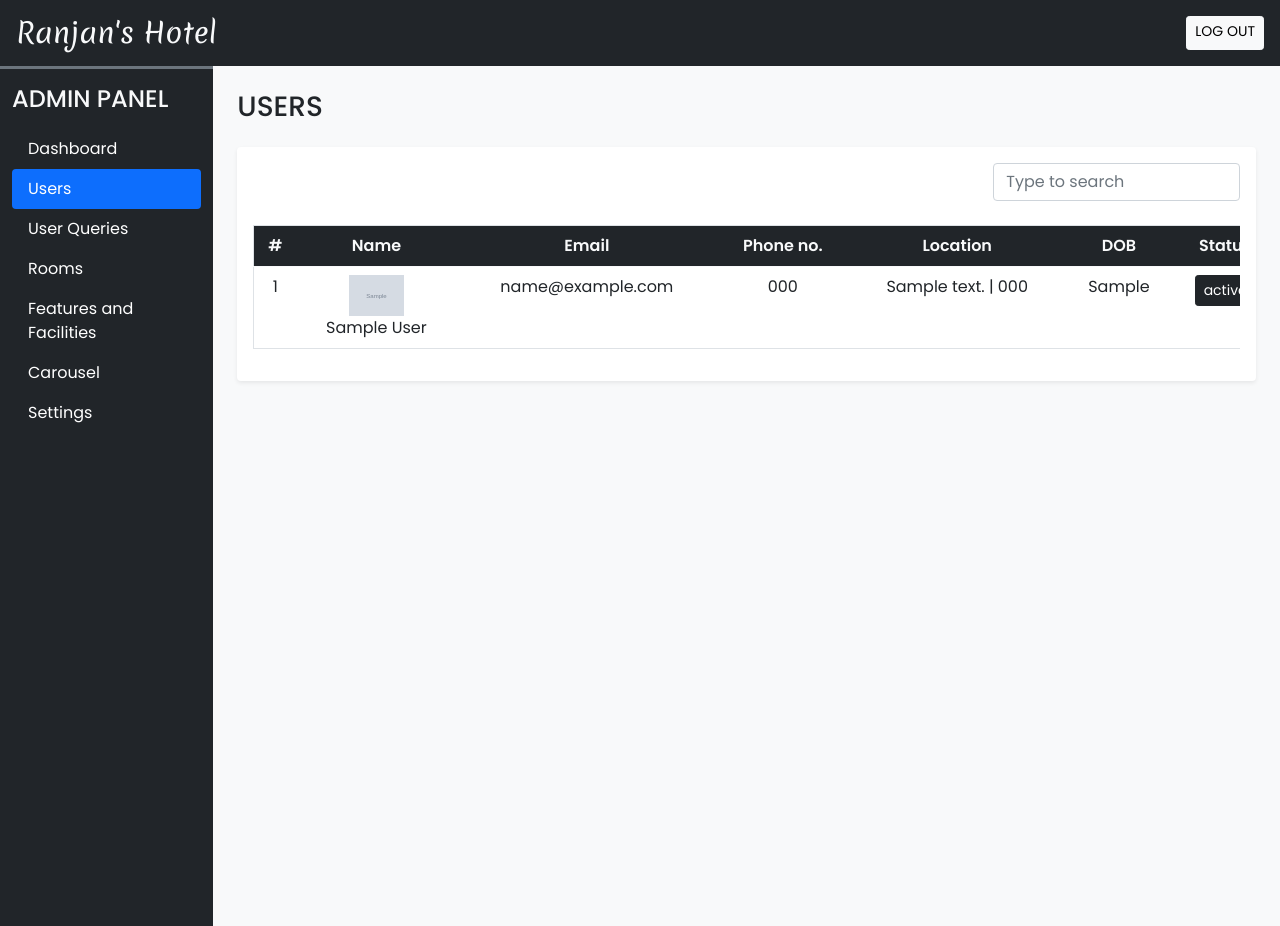
After one commit to Shubhankar-Ranjan/Ranjan-Hotel, a PHP site: page /hotel_booking_system/admin/users.php in a window 1280 px wide. The commit adds this page. Run offline with PHP 8.4, Linux system fonts and the light colour scheme; the visitor is signed in with stand-in values (Sample User, id 1); tables that the repository leaves empty or names only in its code hold one stand-in row (values such as "Sample post"); grey boxes marked "Sample" are stand-in pictures.

Commit message:
added user page on admin side

```diff
--- /dev/null
+++ b/admin/ajax/users_crud.php
@@ -0,0 +1,138 @@
+<?php
+    require('../inc/db_config.php');
+    require('../inc/essentials.php');
+    adminLogin();
+
+    if(isset($_POST['get_users']))
+    {
+        $res = selectAll('user_cred');
+        $i = 1;
+        $path = USERS_IMG_PATH;
+
+        $data = "";
+
+        while($row = mysqli_fetch_assoc($res))
+        {
+            $status = "<button onclick='toggle_status($row[id],0)' class='btn btn-dark btn-sm shadow-none'>
+                            active
+                        </button>";
+
+            if(!$row['status']){
+                $status = "<button onclick='toggle_status($row[id],1)' class='btn btn-danger btn-sm shadow-none'>
+                                inactive
+                            </button>";
+            }
+
+            $date = date("d-m-Y",strtotime($row['datentime']));
+
+            $del_btn = "<button type='button' onclick='remove_user($row[id])' class='btn btn-danger shadow-none btn-sm'>
+                            <i class='bi bi-trash me-1'></i>Delete
+                        </button>";
+
+            $data.="
+                <tr>
+                    <td>$i</td>
+                    <td>
+                        <img src='$path$row[profile]' width='55px'>
+                        <br>
+                        $row[name]
+                    </td>
+                    <td>$row[email]</td>
+                    <td>$row[phonenum]</td>
+                    <td>$row[address] | $row[pincode]</td>
+                    <td>$row[dob]</td>
+                    <td>$status</td>
+                    <td>$date</td>
+                    <td>$del_btn</td>
+                </tr>
+            ";
+            $i++;
+        }
+        echo $data;
+    }
+
+    if(isset($_POST['toggle_status']))
+    {
+        $frm_data = filtration($_POST);
+
+        $q = "UPDATE `user_cred` SET `status`=? WHERE `id`=?";
+        $values = [$frm_data['value'],$frm_data['toggle_status']];
+
+        if(update($q,$values,'ii')){
+            echo 1;
+        }
+        else{
+            echo 0;
+        }
+    }
+
+    if(isset($_POST['remove_user']))
+    {
+        $frm_data = filtration($_POST);
+
+        $res = delete("DELETE FROM `user_cred` WHERE `id`=?",[$frm_data['user_id']],'i');
+
+        if($res){
+            echo 1;
+        }
+        else{
+            echo 0;
+        }
+    }
+
+
+    if(isset($_POST['search_user']))
+    {
+        $frm_data = filtration($_POST);
+
+        $q = "SELECT * FROM `user_cred` WHERE `name` LIKE ?";
+
+        $res = select($q,values,["%$frm_data[name]%"],'s');
+        $i = 1;
+        $path = USERS_IMG_PATH;
+
+        $data = "";
+
+        while($row = mysqli_fetch_assoc($res))
+        {
+            $status = "<button onclick='toggle_status($row[id],0)' class='btn btn-dark btn-sm shadow-none'>
+                            active
+                        </button>";
+
+            if(!$row['status']){
+                $status = "<button onclick='toggle_status($row[id],1)' class='btn btn-danger btn-sm shadow-none'>
+                                inactive
+                            </button>";
+            }
+
+            $date = date("d-m-Y",strtotime($row['datentime']));
+
+            $del_btn = "<button type='button' onclick='remove_user($row[id])' class='btn btn-danger shadow-none btn-sm'>
+                            <i class='bi bi-trash me-1'></i>Delete
+                        </button>";
+
+            $data.="
+                <tr>
+                    <td>$i</td>
+                    <td>
+                        <img src='$path$row[profile]' width='55px'>
+                        <br>
+                        $row[name]
+                    </td>
+                    <td>$row[email]</td>
+                    <td>$row[phonenum]</td>
+                    <td>$row[address] | $row[pincode]</td>
+                    <td>$row[dob]</td>
+                    <td>$status</td>
+                    <td>$date</td>
+                    <td>$del_btn</td>
+                </tr>
+            ";
+            $i++;
+        }
+        echo $data;
+    }
+
+
+
+?>
--- a/admin/inc/essentials.php
+++ b/admin/inc/essentials.php
@@ -7,6 +7,7 @@
     define('CAROUSEL_IMG_PATH',SITE_URL.'image/carousel/');
     define('FACILITIES_IMG_PATH',SITE_URL.'image/facilities/');
     define('ROOMS_IMG_PATH',SITE_URL.'image/rooms/');
+    define('USERS_IMG_PATH',SITE_URL.'image/users/');
 
     // backend uploads process needs this data
 
--- a/admin/inc/header.php
+++ b/admin/inc/header.php
@@ -16,13 +16,16 @@
                     <a class="nav-link text-white" href="dashboard.php">Dashboard</a>
                 </li>
                 <li class="nav-item">
+                    <a class="nav-link text-white" href="users.php">Users</a>
+                </li>
+                <li class="nav-item">
+                    <a class="nav-link text-white" href="user_queries.php">User Queries</a>
+                </li>
+                <li class="nav-item">
                     <a class="nav-link text-white" href="rooms.php">Rooms</a>
                 </li>
                 <li class="nav-item">
                     <a class="nav-link text-white" href="features_facilities.php">Features and Facilities</a>
-                </li>
-                <li class="nav-item">
-                    <a class="nav-link text-white" href="user_queries.php">User Queries</a>
                 </li>
                 <li class="nav-item">
                     <a class="nav-link text-white" href="carousel.php">Carousel</a>
--- /dev/null
+++ b/admin/scripts/users.js
@@ -0,0 +1,70 @@
+function get_users()
+{
+    let xhr = new XMLHttpRequest();
+    xhr.open("POST","ajax/users_crud.php",true);
+    xhr.setRequestHeader('Content-Type', 'application/x-www-form-urlencoded');
+
+    xhr.onload = function(){
+        document.getElementById('users-data').innerHTML = this.responseText;
+    }
+    xhr.send('get_users');
+}
+
+function toggle_status(id,val)
+{
+    let xhr = new XMLHttpRequest();
+    xhr.open("POST","ajax/users_crud.php",true);
+    xhr.setRequestHeader('Content-Type', 'application/x-www-form-urlencoded');
+
+    xhr.onload = function(){
+        if(this.responseText==1){
+            alert('success','Status toggled!');
+            get_users();
+        }
+        else{
+            alert('error','Server Down!');
+        }
+    }
+    xhr.send('toggle_status='+id+'&value='+val);
+}
+
+function remove_user(user_id)
+{
+    if(confirm('Are you sure you want to remove this user?')){
+        let data = new FormData();
+        data.append('user_id',user_id);
+        data.append('remove_user','');
+        let xhr = new XMLHttpRequest();
+        xhr.open("POST","ajax/users_crud.php",true);
+
+        xhr.onload = function()
+        {
+            if(this.responseText == 1)
+            {
+                alert('success','User Removed!');
+                get_all_rooms();
+            }
+            else{
+                alert('error','User removal failed!');
+            }
+        }
+        xhr.send(data);
+
+    }
+}
+
+function search_user(username)
+{
+    let xhr = new XMLHttpRequest();
+    xhr.open("POST","ajax/users_crud.php",true);
+    xhr.setRequestHeader('Content-Type', 'application/x-www-form-urlencoded');
+
+    xhr.onload = function(){
+        document.getElementById('users-data').innerHTML = this.responseText;
+    }
+    xhr.send('search_user&name'+username);
+}
+
+window.onload = function(){
+    get_users();
+}
--- /dev/null
+++ b/admin/users.php
@@ -0,0 +1,66 @@
+<?php
+    require('inc/essentials.php');
+    require('inc/db_config.php');
+    adminLogin();
+?>
+
+<!DOCTYPE html>
+<html lang="en">
+<head>
+    <meta charset="UTF-8">
+    <meta http-equiv="X-UA-Compatible" content="IE=edge">
+    <meta name="viewport" content="width=device-width, initial-scale=1.0">
+    <title>Admin Panel - USERS</title>
+    <?php require('inc/links.php'); ?>
+</head>
+<body class="bg-light">
+
+    <?php require('inc/header.php'); ?>
+
+    <div class="container-fluid" id="main-content">
+        <div class="row">
+            <div class="col-lg-10 ms-auto p-4 overflow-hidden">
+                <h3 class="mb-4">USERS</h3>
+
+                <div class="card border-0 shadow-sm mb-4">
+                    <div class="card-body">
+
+                        <div class="text-end mb-4">
+                            <input type="text" oninput="search_user(this.value)" class="form-control shadow-none w-25 ms-auto" placeholder="Type to search">
+                        </div>
+
+                        <div class="table-responsive">
+                            <table class="table table-hover border text-center" style="min-width: 1300px;">
+                                <thead class="sticky-top">
+                                    <tr class="bg-dark text-light">
+                                    <th scope="col">#</th>
+                                    <th scope="col">Name</th>
+                                    <th scope="col">Email</th>
+                                    <th scope="col">Phone no.</th>
+                                    <th scope="col">Location</th>
+                                    <th scope="col">DOB</th>
+                                    <th scope="col">Status</th>
+                                    <th scope="col">Date</th>
+                                    <th scope="col">Action</th>
+                                    </tr>
+                                </thead>
+                                <tbody id="users-data">
+                                </tbody>
+                            </table>
+                        </div>
+
+                    </div>
+                </div>
+
+            </div>
+        </div>
+    </div>
+
+
+
+    <?php require('inc/scripts.php'); ?>
+    <script src="scripts/users.js"></script>
+
+
+</body>
+</html>
```
Also changed, not shown: ajax/login_register_crud.php (+37 -3 lines), include/footer.php (+35 -0 lines), include/header.php (+30 -6 lines), include/links.php (+14 -0 lines), index.php (+7 -1 lines), logout.php (added, +8 -0 lines), room_details.php (+7 -3 lines), rooms.php (+7 -1 lines), Image/users/IMG_22312.jpeg (added).
